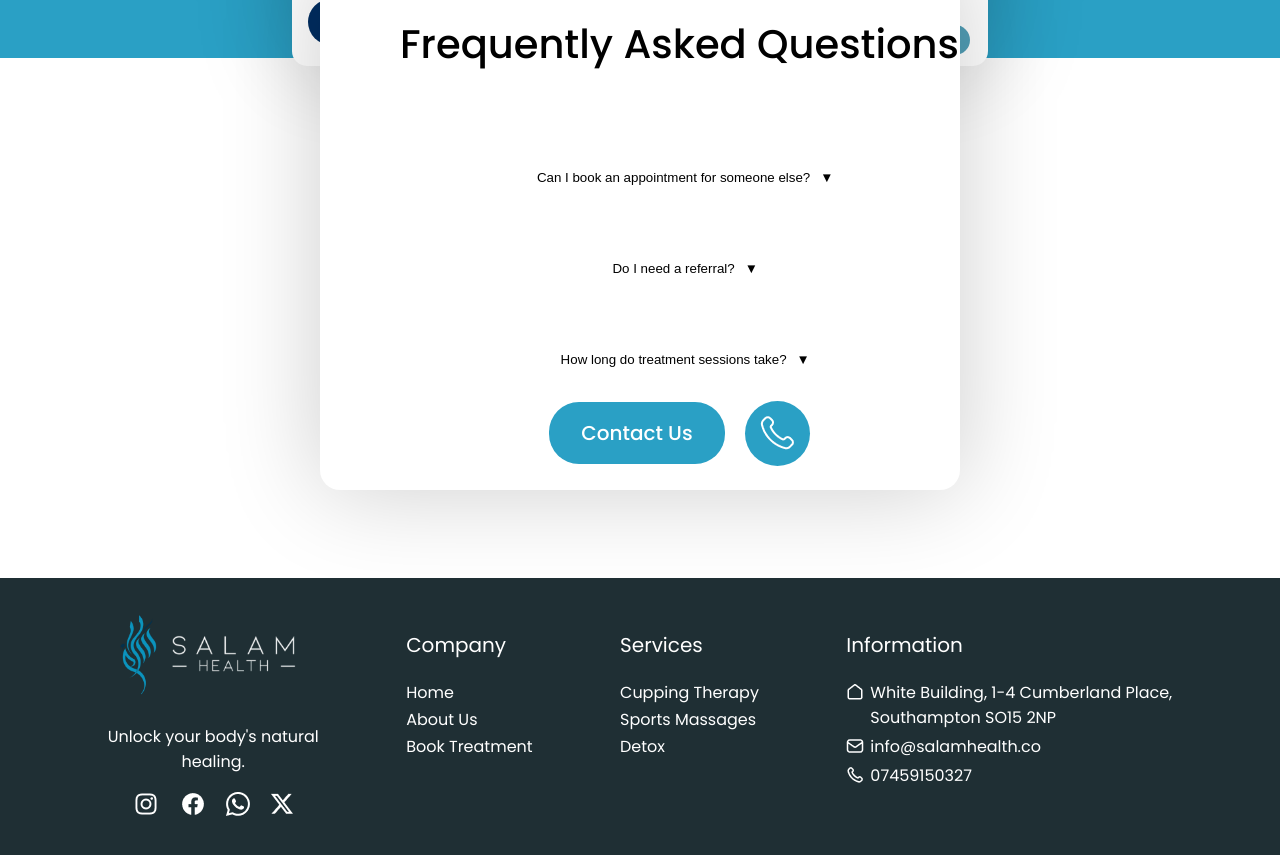
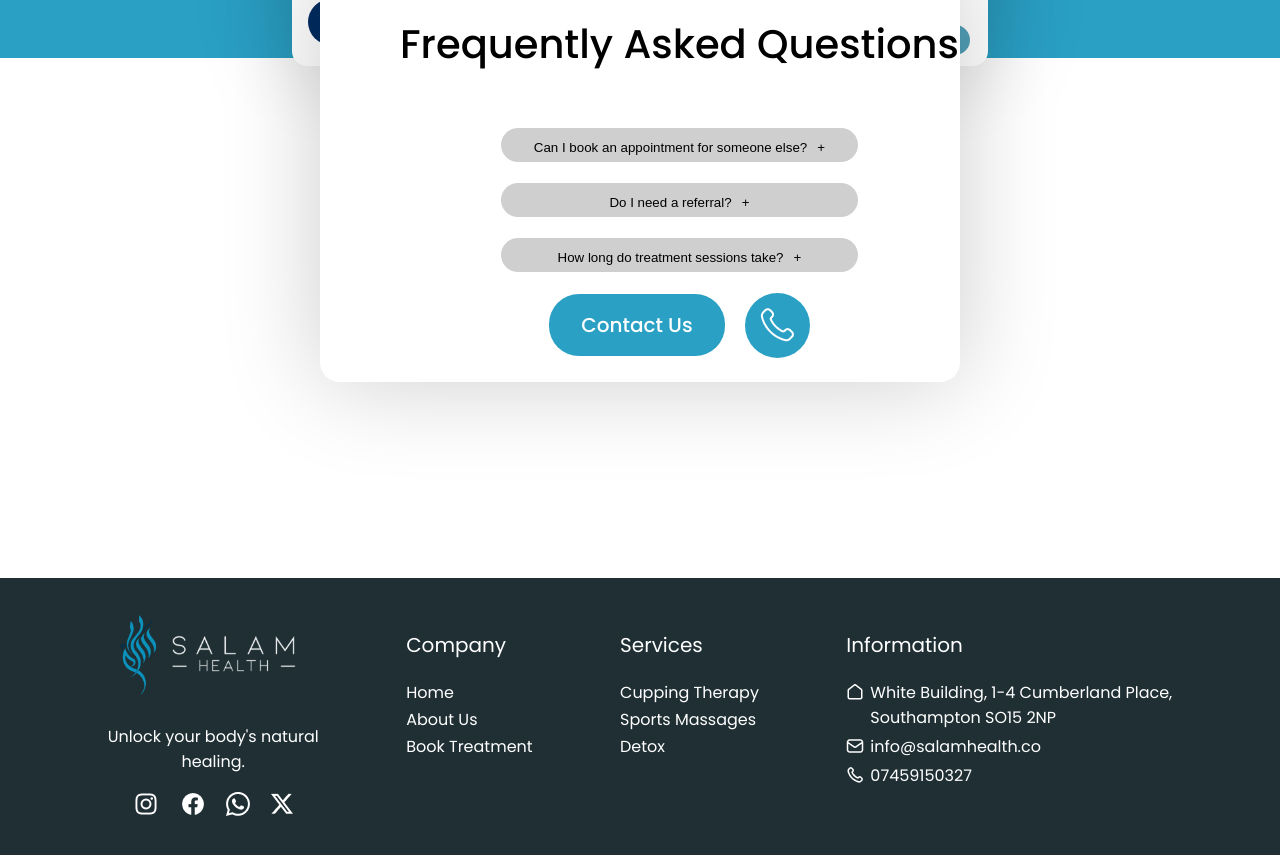
Before and after one commit to ayazb7/salam-health, a React (Create React App) app in the folder salam-health/: page /book in a window 1280 px wide. Shown: the part 1694-2549 px from the top of the page. Built offline with nearby package versions, Linux system fonts and the light colour scheme.

Commit message:
changed faq ui

```diff
--- a/salam-health/src/App.css
+++ b/salam-health/src/App.css
@@ -588,14 +588,28 @@ h4, h3, h2, p {
 }
 
 .accordion-button{
-  background-color: white;
-  height: 66%;
-  width: 103%;
+  background-color: rgb(207, 207, 207);
+  height: 86%;
+  width: 93%;
   border: none;
+  border-radius: 22px;
+  padding: 12px;
+}
+
+.accordion-item{
+  font-size: small;
+  overflow: hidden;
+  transition: max-height 0.3s ease-out;
 }
 
 .accordion-content{
-  font-size: small;
+  font-size: 11px;
+  text-align: center;
+  overflow: hidden;
+  transition: max-height 0.3s ease-out;
+}
+.accordion-content.expanded {
+  max-height: 1000px; /* Adjust to a large enough value to cover the height of your content */
 }
 
 .card-content {
@@ -1525,8 +1539,11 @@ h4, h3, h2, p {
 
   .center.testimonial-title.cupping{
     font-size: 35px;
-
-
+  }
+
+  .rotate {
+    transform: rotate(90deg);
+    transition: transform 0.3s ease; /* Optional: Add transition for smoother effect */
   }
 
   .mobile-no-height {
--- a/salam-health/src/components/FAQ.js
+++ b/salam-health/src/components/FAQ.js
@@ -3,9 +3,12 @@ import React, { useState } from 'react';
 import { useNavigate } from 'react-router-dom';
 import contactImage from '../images/contact-image.png';
 import phone from '../images/phone.png';
+import Vector from '../images/Vector.png';
 
 function FAQ(props) {
   const [expanded, setExpanded] = useState(null);
+  const [rotation, setRotation] = useState(0);
+  const [rotatedIndexes, setRotatedIndexes] = useState([]);
 
   const questionsAndAnswers = [
     {
@@ -24,6 +27,12 @@ function FAQ(props) {
 
   const handleAccordionClick = (index) => {
     setExpanded(expanded === index ? null : index);
+
+    if (rotatedIndexes.includes(index)) {
+      setRotatedIndexes(rotatedIndexes.filter((item) => item !== index));
+    } else {
+      setRotatedIndexes([...rotatedIndexes, index]);
+    }
   };
 
   return (
@@ -38,7 +47,7 @@ function FAQ(props) {
                 onClick={() => handleAccordionClick(index)}
               >
                 <span style={{ marginRight: '10px' }}>{qa.question}</span>
-                <span className={`arrow-icon ${expanded === index ? 'rotate' : ''}`}>▼</span>
+                <span className={`arrow-icon ${rotatedIndexes.includes(index) ? 'rotate' : ''}`}>&#43;</span>
               </button>
               {expanded === index && (
                 <div className="accordion-content">
```
Also changed, not shown: salam-health/src/images/Vector.png (added).
